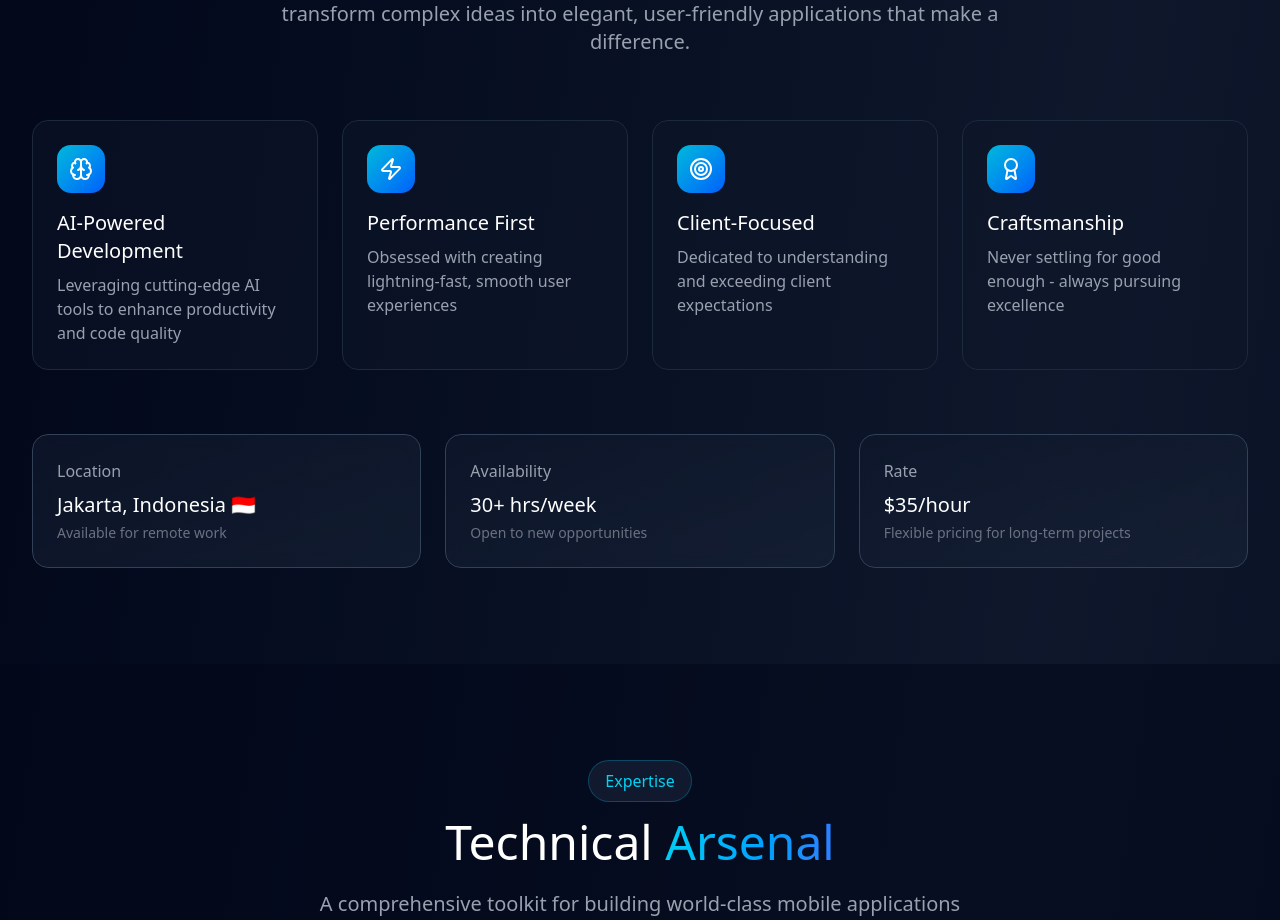
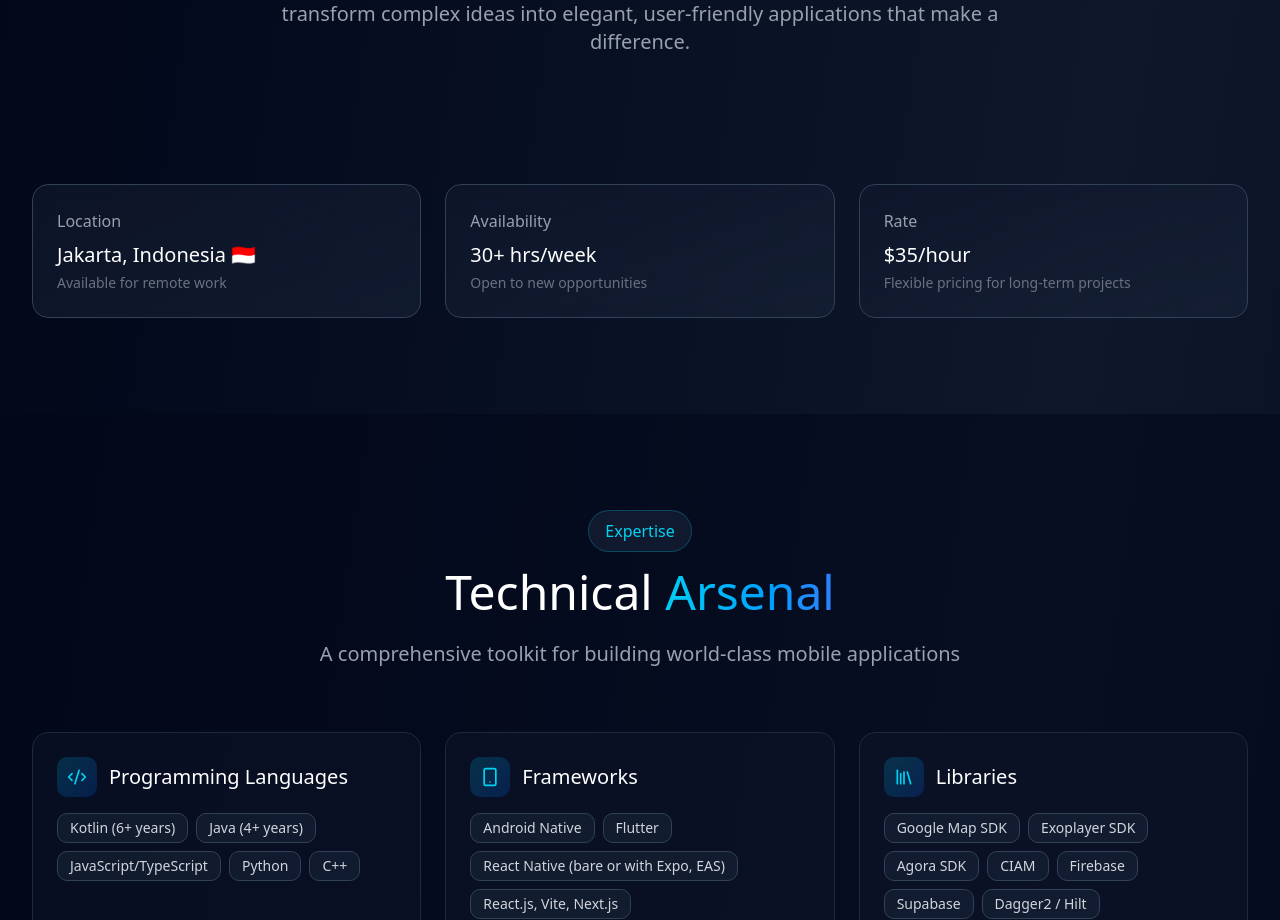
Before and after one commit to ranggabagas30/rangga-personal-branding, a React (Vite) app: page / in a window 1280 px wide. Shown: the part 1082-2002 px from the top of the page. Built offline with nearby package versions, Linux system fonts and the light colour scheme.

Commit message:
Hide highlights for now

```diff
--- a/src/components/About.tsx
+++ b/src/components/About.tsx
@@ -1,28 +1,30 @@
 import { Brain, Zap, Target, Award } from "lucide-react";
 
 export function About() {
-  const highlights = [
-    {
-      icon: Brain,
-      title: "AI-Powered Development",
-      description: "Leveraging cutting-edge AI tools to enhance productivity and code quality"
-    },
-    {
-      icon: Zap,
-      title: "Performance First",
-      description: "Obsessed with creating lightning-fast, smooth user experiences"
-    },
-    {
-      icon: Target,
-      title: "Client-Focused",
-      description: "Dedicated to understanding and exceeding client expectations"
-    },
-    {
-      icon: Award,
-      title: "Craftsmanship",
-      description: "Never settling for good enough - always pursuing excellence"
-    }
-  ];
+  // TODO Hide highlights for now
+  // const highlights = [
+  //   {
+  //     icon: Brain,
+  //     title: "AI-Powered Development",
+  //     description: "Leveraging cutting-edge AI tools to enhance productivity and code quality"
+  //   },
+  //   {
+  //     icon: Zap,
+  //     title: "Performance First",
+  //     description: "Obsessed with creating lightning-fast, smooth user experiences"
+  //   },
+  //   {
+  //     icon: Target,
+  //     title: "Client-Focused",
+  //     description: "Dedicated to understanding and exceeding client expectations"
+  //   },
+  //   {
+  //     icon: Award,
+  //     title: "Craftsmanship",
+  //     description: "Never settling for good enough - always pursuing excellence"
+  //   }
+  // ];
+  const highlights = []
 
   return (
     <section id="about" className="relative py-24 px-4 sm:px-6 lg:px-8">
```
